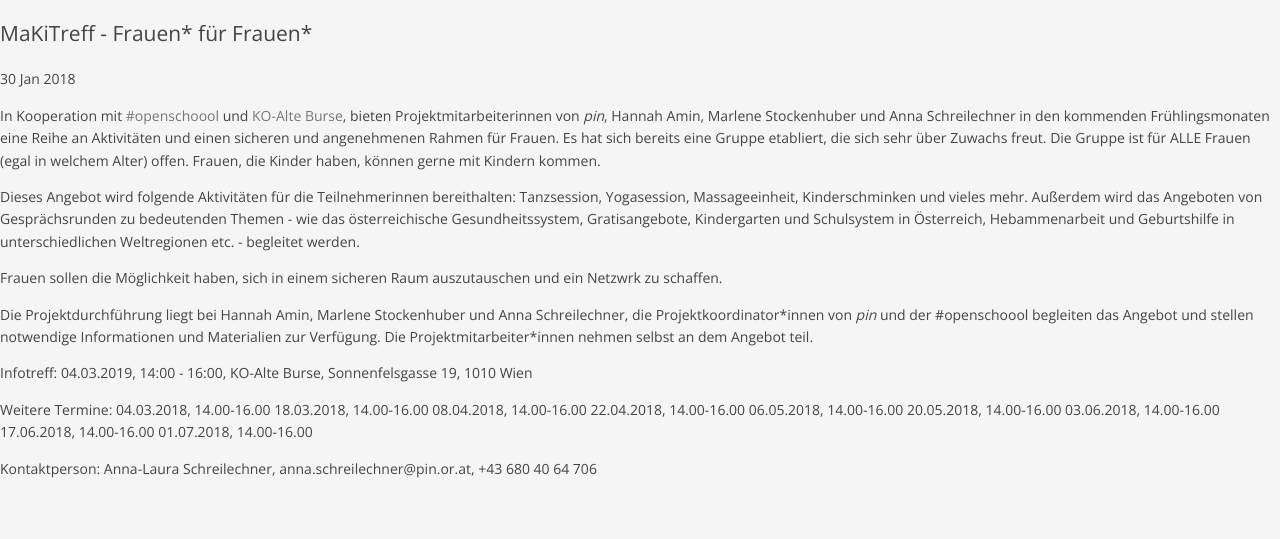
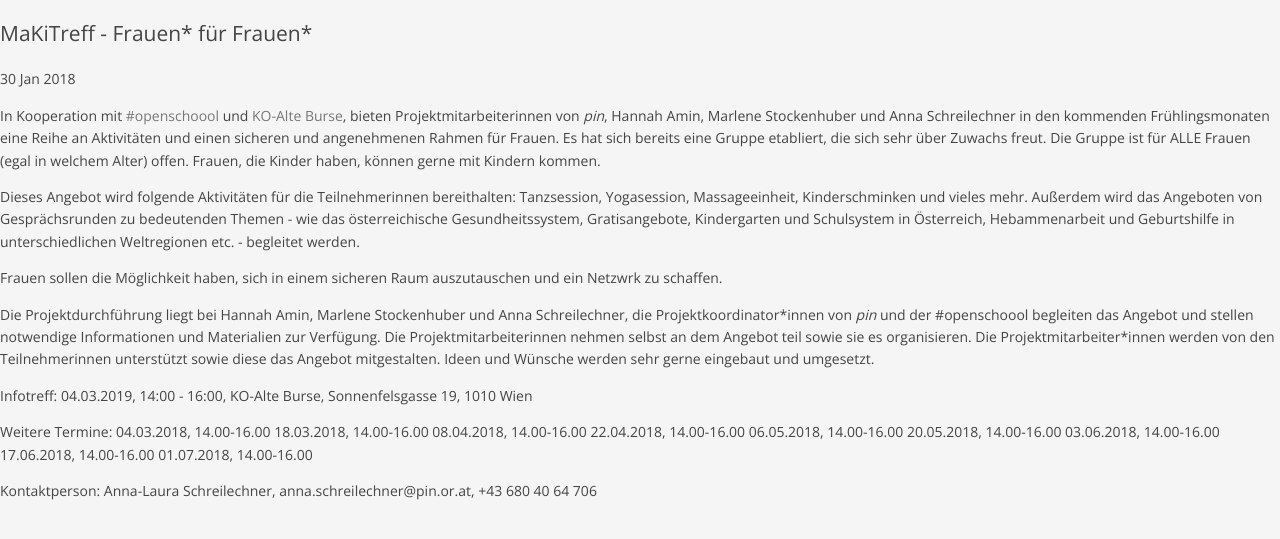
Before and after one commit to pinverein/anna-laura, a Jekyll site: the page built from _posts/de/projects/2018-01-30-projekt_1.md, in a window 1280 px wide. Shown: the top 539 px of the page. Built offline with Jekyll 4.4.1, drawn with Linux system fonts in a browser that asks for light colours; comment, search, counter and statistics services are not loaded.

Commit message:
Update 2018-01-30-projekt_1.md

```diff
--- a/_posts/de/projects/2018-01-30-projekt_1.md
+++ b/_posts/de/projects/2018-01-30-projekt_1.md
@@ -15,7 +15,7 @@ Dieses Angebot wird folgende Aktivitäten für die Teilnehmerinnen bereithalten:
 
 Frauen sollen die Möglichkeit haben, sich in einem sicheren Raum auszutauschen und ein Netzwrk zu schaffen.
 
-Die Projektdurchführung liegt bei Hannah Amin, Marlene Stockenhuber und Anna Schreilechner, die Projektkoordinator\*innen von *pin* und der #openschoool begleiten das Angebot und stellen notwendige Informationen und Materialien zur Verfügung. Die Projektmitarbeiter\*innen nehmen selbst an dem Angebot teil.
+Die Projektdurchführung liegt bei Hannah Amin, Marlene Stockenhuber und Anna Schreilechner, die Projektkoordinator\*innen von *pin* und der #openschoool begleiten das Angebot und stellen notwendige Informationen und Materialien zur Verfügung. Die Projektmitarbeiterinnen nehmen selbst an dem Angebot teil sowie sie es organisieren. Die Projektmitarbeiter\*innen werden von den Teilnehmerinnen unterstützt sowie diese das Angebot mitgestalten. Ideen und Wünsche werden sehr gerne eingebaut und umgesetzt.
 
 Infotreff: 04.03.2019, 14:00 - 16:00, KO-Alte Burse, Sonnenfelsgasse 19, 1010 Wien
 
```
